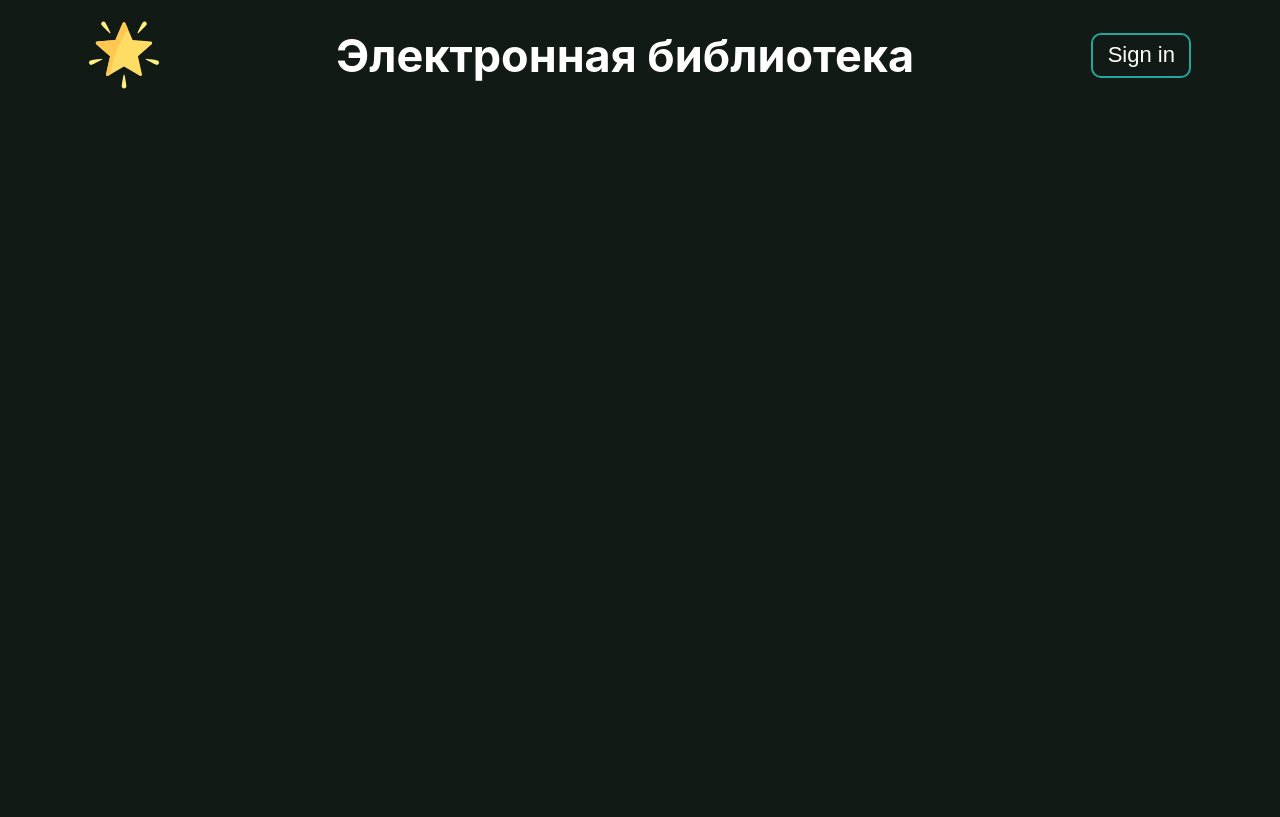
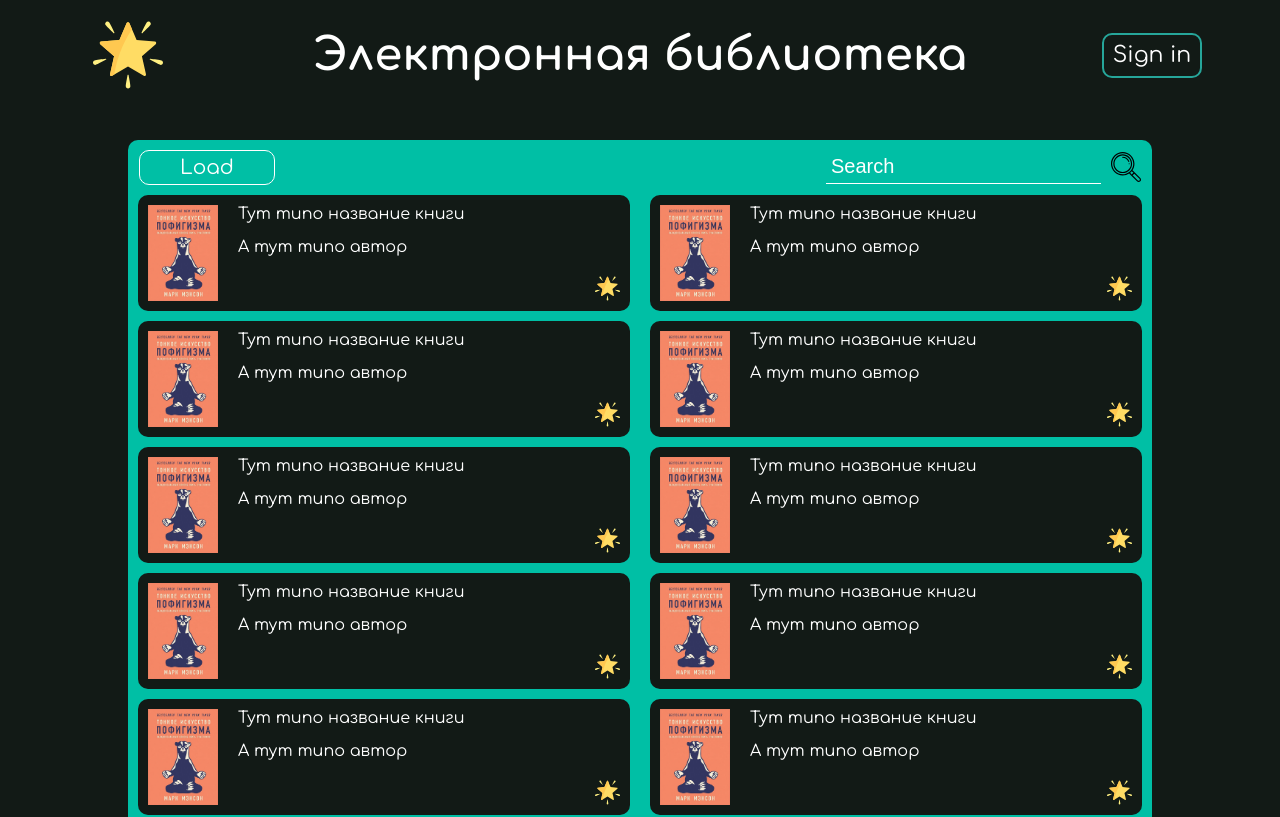
Before and after one commit to c0ckatric3/online-library, a React (Create React App) app: page / in a window 1280 px wide. Shown: the top 817 px of the page. Built offline with nearby package versions, Linux system fonts and the light colour scheme.

Commit message:
Main list, load button and input search

```diff
--- a/public/index.html
+++ b/public/index.html
@@ -5,15 +5,12 @@
         <link rel="icon" href="favicon.png" />
         <meta name="viewport" content="width=device-width, initial-scale=1" />
         <meta name="theme-color" content="#000000" />
-    <meta
-      name="description"
-      content="Web site created using create-react-app"
-    />
+        <meta name="description" content="Web site created using create-react-app"/>
+        <link href="https://fonts.googleapis.com/css2?family=Comfortaa:wght@300;400;500;700&display=swap" rel="stylesheet">
         <title>Электронная библиотека</title>
     </head>
     <body>
         <noscript>You need to enable JavaScript to run this app.</noscript>
         <div id="root"></div>
-
     </body>
 </html>
--- a/src/components/App/App.js
+++ b/src/components/App/App.js
@@ -1,11 +1,14 @@
 import React from 'react'
+
 import './App.sass'
 import Header from "../header/header"
+import MainList from "../main-list/main-list"
 
 const App = () => {
     return (
         <div className="app">
             <Header />
+            <MainList />
         </div>
     )
 }
--- a/src/components/App/App.sass
+++ b/src/components/App/App.sass
@@ -1,4 +1,6 @@
 body
-    width: 100vw
-    height: 100vh
+    width: 100%
+    height: 100%
     background: #121A16
+    padding: 0
+    margin: 0
--- a/src/components/header/header.js
+++ b/src/components/header/header.js
@@ -3,19 +3,27 @@ import './header.sass'
 
 import bigStar from '../../img/star.svg'
 import logout from '../../img/logout.svg'
-import logo from '../../img/logo.jpeg'
 
 const Header = () => {
+
+    const handleDisabled = () => {
+        document.querySelector(".auth-btn").classList.add("disabled")
+        document.querySelector(".account").classList.remove("disabled")
+    }
+    const handleVisibility = () => {
+        document.querySelector(".account").classList.add("disabled")
+        document.querySelector(".auth-btn").classList.remove("disabled")
+    }
+
     return (
         <div className="header">
             <img className="favorite" src={ bigStar } alt='star' />
             <span className="title">Электронная библиотека</span>
-            <button className="auth-btn">Sign in</button>
-            {/*<div className="account">*/}
-            {/*    <img className="logo" src={ logo } alt='logo' />*/}
-            {/*    <span className="name">Ирина</span>*/}
-            {/*    <img className="out" src={ logout } alt='logout' />*/}
-            {/*</div>*/}
+            <button className="auth-btn" onClick={ handleDisabled } >Sign in</button>
+            <div className="account disabled" >
+                <span className="name">Ирина Волотова</span>
+                <img className="out" src={ logout } alt='logout' onClick={ handleVisibility } />
+            </div>
         </div>
     )
 }
--- a/src/components/header/header.sass
+++ b/src/components/header/header.sass
@@ -1,11 +1,18 @@
 .header
     margin-top: 20px
     width: 100%
-    display: flex
-    justify-content: space-around
+    display: grid
+    justify-items: center
     align-items: center
+    justify-content: center
+    grid-template-columns: 20% 60% 20%
 
     .favorite
+        display: grid
+        justify-self: center
+        justify-items: center
+        align-items: center
+        justify-content: center
         width: 70px
         transition: 0.7s all ease-in-out
 
@@ -25,27 +32,36 @@
         height: 45px
         border: 2px solid #26A69A
         border-radius: 10px
-        transition: 0.3s all ease-in-out
+        transition: 0.4s all ease-in-out
 
         &:hover
             color: #26A69A
             box-shadow: 4px 4px 10px #4DB6AC
 
+        &:focus
+            outline: none
+
     .account
-        display: flex
-        justify-content: space-between
+        display: grid
+        justify-self: start
+        justify-items: center
         align-items: center
-        flex-wrap: wrap
-        .logo
-            padding-right: 5px
-            width: 50px
-            height: 50px
-            border-radius: 50%
+        justify-content: center
+        grid-template-columns: 90% 10%
 
         .name
             color: white
-            font-size: 22px
-            padding-right: 10px
+            font-size: 20px
+            padding-right: 5px
+            font-weight: bold
 
         .out
             width: 30px
+            cursor: pointer
+            border-radius: 50%
+            transition: 0.4s all ease-in-out
+            &:hover
+                box-shadow: 4px 6px 10px #4DB6AC
+
+    .disabled
+        display: none
--- /dev/null
+++ b/src/components/load-btn/load-btn.js
@@ -0,0 +1,15 @@
+import React from "react"
+
+import "./load-btn.sass"
+
+
+const LoadBtn = () => {
+
+    return (
+        <>
+            <button className="loading">Load</button>
+        </>
+    )
+}
+
+export default LoadBtn
--- /dev/null
+++ b/src/components/load-btn/load-btn.sass
@@ -0,0 +1,16 @@
+.loading
+    font-size: 20px
+    background-color: transparent
+    color: white
+    padding: 5px 40px
+    border: 1px solid white
+    border-radius: 10px
+    position: absolute
+    top: 10px
+    left: 11px
+    transition: 0.4s all ease-in-out
+
+    &:hover
+        color: black
+        border: 1px solid black
+        box-shadow: 4px 4px 5px black
--- /dev/null
+++ b/src/components/main-list/main-list.js
@@ -0,0 +1,123 @@
+import React from "react"
+
+import "./main-list.sass"
+import cover from "../../img/cover.jpg"
+import star from "../../img/star.svg"
+import LoadBtn from "../load-btn/load-btn"
+import Search from "../search/search"
+
+const MainList = () => {
+
+    return (
+        <div className="main-list">
+            <LoadBtn />
+            <Search />
+            <div className="book">
+                <img className="cover" src={ cover } alt="cover" />
+                <div className="content-info">
+                    <span className="title">Тут типо название книги</span>
+                    <span className="author">А тут типо автор</span>
+                </div>
+                <img className="star" src={ star } alt="star" />
+            </div>
+            <div className="book">
+                <img className="cover" src={ cover } alt="cover" />
+                <div className="content-info">
+                    <span className="title">Тут типо название книги</span>
+                    <span className="author">А тут типо автор</span>
+                </div>
+                <img className="star" src={ star } alt="star" />
+            </div>
+            <div className="book">
+                <img className="cover" src={ cover } alt="cover" />
+                <div className="content-info">
+                    <span className="title">Тут типо название книги</span>
+                    <span className="author">А тут типо автор</span>
+                </div>
+                <img className="star" src={ star } alt="star" />
+            </div>
+            <div className="book">
+                <img className="cover" src={ cover } alt="cover" />
+                <div className="content-info">
+                    <span className="title">Тут типо название книги</span>
+                    <span className="author">А тут типо автор</span>
+                </div>
+                <img className="star" src={ star } alt="star" />
+            </div>
+            <div className="book">
+                <img className="cover" src={ cover } alt="cover" />
+                <div className="content-info">
+                    <span className="title">Тут типо название книги</span>
+                    <span className="author">А тут типо автор</span>
+                </div>
+                <img className="star" src={ star } alt="star" />
+            </div>
+            <div className="book">
+                <img className="cover" src={ cover } alt="cover" />
+                <div className="content-info">
+                    <span className="title">Тут типо название книги</span>
+                    <span className="author">А тут типо автор</span>
+                </div>
+                <img className="star" src={ star } alt="star" />
+            </div>
+            <div className="book">
+                <img className="cover" src={ cover } alt="cover" />
+                <div className="content-info">
+                    <span className="title">Тут типо название книги</span>
+                    <span className="author">А тут типо автор</span>
+                </div>
+                <img className="star" src={ star } alt="star" />
+            </div>
+            <div className="book">
+                <img className="cover" src={ cover } alt="cover" />
+                <div className="content-info">
+                    <span className="title">Тут типо название книги</span>
+                    <span className="author">А тут типо автор</span>
+                </div>
+                <img className="star" src={ star } alt="star" />
+            </div>
+            <div className="book">
+                <img className="cover" src={ cover } alt="cover" />
+                <div className="content-info">
+                    <span className="title">Тут типо название книги</span>
+                    <span className="author">А тут типо автор</span>
+                </div>
+                <img className="star" src={ star } alt="star" />
+            </div>
+            <div className="book">
+                <img className="cover" src={ cover } alt="cover" />
+                <div className="content-info">
+                    <span className="title">Тут типо название книги</span>
+                    <span className="author">А тут типо автор</span>
+                </div>
+                <img className="star" src={ star } alt="star" />
+            </div>
+            <div className="book">
+                <img className="cover" src={ cover } alt="cover" />
+                <div className="content-info">
+                    <span className="title">Тут типо название книги</span>
+                    <span className="author">А тут типо автор</span>
+                </div>
+                <img className="star" src={ star } alt="star" />
+            </div>
+            <div className="book">
+                <img className="cover" src={ cover } alt="cover" />
+                <div className="content-info">
+                    <span className="title">Тут типо название книги</span>
+                    <span className="author">А тут типо автор</span>
+                </div>
+                <img className="star" src={ star } alt="star" />
+            </div>
+            <div className="book">
+                <img className="cover" src={ cover } alt="cover" />
+                <div className="content-info">
+                    <span className="title">Тут типо название книги</span>
+                    <span className="author">А тут типо автор</span>
+                </div>
+                <img className="star" src={ star } alt="star" />
+            </div>
+        </div>
+    )
+}
+
+export default MainList
--- /dev/null
+++ b/src/components/main-list/main-list.sass
@@ -0,0 +1,41 @@
+.main-list
+    display: grid
+    justify-content: space-between
+    align-content: space-between
+    grid-template-columns: 49% 49%
+    margin: 50px auto 30px
+    padding: 55px 10px 10px
+    border-radius: 10px
+    width: 80%
+    background-color: #00BFA5
+    position: relative
+
+    .book
+        display: flex
+        justify-content: space-between
+        align-items: flex-end
+        background-color: #121A16
+        border-radius: 10px
+        padding: 10px
+        margin-bottom: 10px
+
+
+        .cover
+            width: 70px
+
+        .content-info
+            display: flex
+            flex-direction: column
+            align-self: flex-start
+            flex-grow: 1
+            padding-left: 20px
+
+            .title
+                color: white
+                padding-bottom: 15px
+
+            .author
+                color: white
+
+        .star
+            width: 25px
--- /dev/null
+++ b/src/components/search/search.js
@@ -0,0 +1,17 @@
+import React from "react"
+
+import "./search.sass"
+import search from "../../img/search.svg"
+
+
+const Search = () => {
+
+    return (
+        <div className="test">
+            <input className="search" placeholder="Search" />
+            <img className="what-is-it-i-dont-no" src={ search } alt="search" />
+        </div>
+    )
+}
+
+export default Search
--- /dev/null
+++ b/src/components/search/search.sass
@@ -0,0 +1,29 @@
+.test
+    position: absolute
+    top: 10px
+    right: 11px
+    display: flex
+
+    .what-is-it-i-dont-no
+        width: 30px
+
+    .search
+        font-size: 20px
+        background-color: transparent
+        padding: 5px 5px
+        border: none
+        border-bottom: 1px solid white
+        transition: 0.4s all ease-in-out
+        margin-right: 10px
+
+        &::placeholder
+            color: white
+            &:focus
+                color: black
+
+        &:hover
+            border-bottom: 1px solid black
+
+        &:focus
+            border-bottom: 1px dashed black
+            outline: none
--- a/src/index.sass
+++ b/src/index.sass
@@ -1,9 +1,18 @@
+*
+    box-sizing: border-box
+
 body
     margin: 0
-    font-family: -apple-system, BlinkMacSystemFont, 'Segoe UI', 'Roboto', 'Oxygen', 'Ubuntu', 'Cantarell', 'Fira Sans', 'Droid Sans', 'Helvetica Neue', sans-serif
+    font-family: 'Comfortaa', cursive
     -webkit-font-smoothing: antialiased
     -moz-osx-font-smoothing: grayscale
 
+    button,
+    span,
+    p,
+    a,
+    div
+        font-family: 'Comfortaa', cursive
 
 code
     font-family: source-code-pro, Menlo, Monaco, Consolas, 'Courier New', monospace
```
Also changed, not shown: src/img/cover.jpg (added), src/img/search.svg (added). Lines whose indentation alone changed are shown as unchanged.
